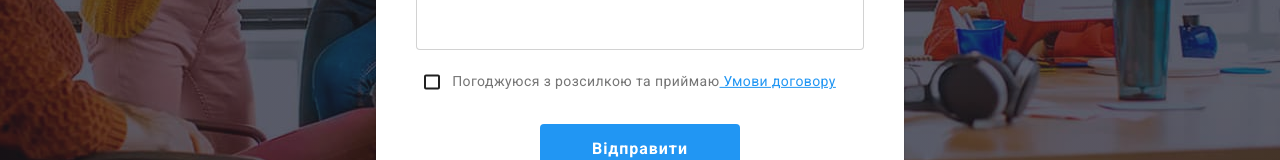
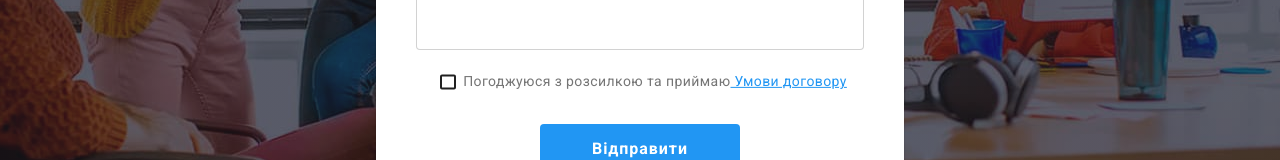
Before and after one commit to N-andronic1991/goit-markup-hw-06, a plain HTML site: page index.html in a window 1280 px wide. Both pictures are taken after a click on the button "Замовити послугу". Shown: the part 491-651 px from the top of the page. Drawn offline with nearby package versions, Linux system fonts and the light colour scheme.

Commit message:
update styles. css

```diff
--- a/css/styles.css
+++ b/css/styles.css
@@ -766,7 +766,7 @@ box-shadow: var(--shadow);
  }
  .checkbox-label{
 	display: block;
-	margin-left: 8px;
+	padding-left: 30px;
 	font-size: 14px;
 	line-height: 1.71;
 	letter-spacing: 0.03em;
@@ -776,11 +776,11 @@ box-shadow: var(--shadow);
  .icon-check{
 	position: absolute;
 	top: 50%;
-	left: 8px;
+	left: 24px;
 	transform: translateY(-50%);
 	border: 2px solid var(--main-title-text-color);
 	border-radius: 2px;
-    z-index: -1;
+	z-index: -1;
 	transition: background-color var(--transition-duration) var(--transition-timing-function);
  }
 
```
